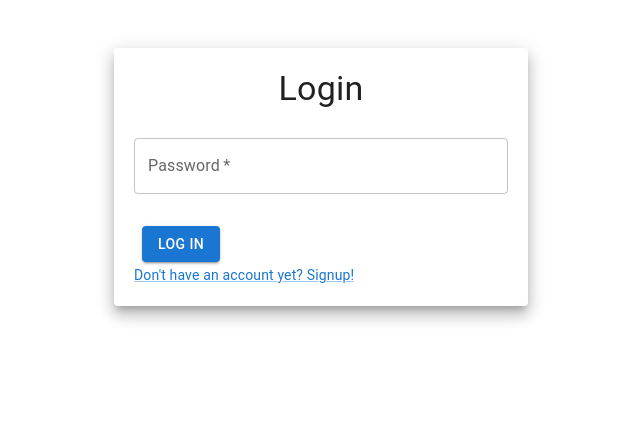
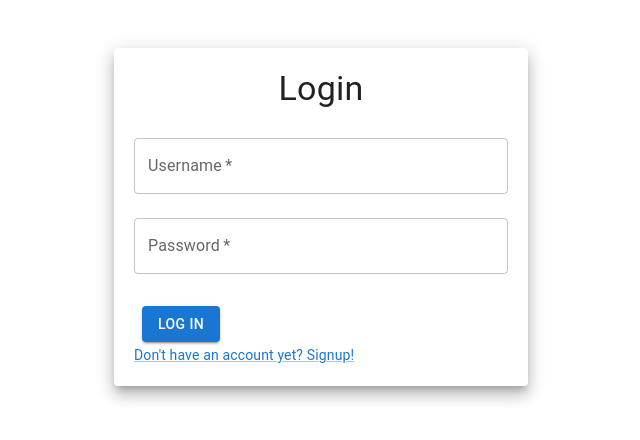
Before and after one commit to jurrewolff/volunteer-computing, a React (Create React App) app in the folder flask_react/: page /login in a window 1280 px wide. Shown: the top 440 px of the page, without its empty margins (250-890 px from the left). Built offline with nearby package versions, Linux system fonts and the light colour scheme.

Commit message:
Extra save: navigation functioning -> test on server

```diff
--- a/flask_react/src/Pages/Login.js
+++ b/flask_react/src/Pages/Login.js
@@ -12,78 +12,16 @@ import Typography from '@mui/material/Typography';
 import Container from '@mui/material/Container';
 import Grid from '@mui/material/Grid';
 import Link from '@mui/material/Link';
-import { GridWrapper } from '../Components/NavbarElements';
-import Button from '@mui/material/Button';
 // import Divider from '@mui/material/Divider';
 // import Box from '@mui/material/Box';
 
 
 
-// import ResponsiveAppBar from '../Components/Navbar2';
-// import PermanentDrawerLeft from '../Components/SideMenu';
-
 export default function Login() {
     const paperStyle = { padding: 20, width: '75%' }
 
-    const [error, setError] = useState(false);
-
-
     const [fname, setFname] = useState();
     const [pass, setPass] = useState();
-
-    const [clicked, setClicked] = useState(false)
-
-    const handleClick = () => {
-        return (
-            console.log("delete")
-        )
-    }
-
-    // const normalName (props) {
-    //     return (
-    // <TextField
-    //     margin="normal"
-    //     required
-    //     id="fname"
-    //     // ref={fNameRef}
-    //     fullWidth
-    //     label="Username"
-    //     variant="outlined"
-    //     onChange={(e) => setFname(e.target.value)}
-    // />
-    //     )
-    // }
-
-    const normalName = (props) => {
-        return (
-            console.log(props["0"].msg),
-            console.log(props["0"].state)
-            // console.log(Object.keys(props))
-
-            // <TextField
-            //     margin="normal"
-            //     required
-            //     id="fname"
-            //     // ref={fNameRef}
-            //     fullWidth
-            //     label={props.msg}
-            //     variant="outlined"
-            //     onChange={(e) => setFname(e.target.value)}
-            // />
-        )
-    }
-
-
-    const errorName = (props) => {
-        return (
-            <TextField
-                error
-                id="outlined-error"
-                label="Error"
-                defaultValue="Hello World"
-            />
-        )
-    }
 
     return (
         <Container component="main" maxWidth="sm" sx={{ mb: 4 }}>
@@ -93,9 +31,16 @@ export default function Login() {
                     sx={{ textAlign: 'center' }}>Login</Typography>
                 <Grid item xs={6}>
                     <Grid >
-                        {error ? errorName([{ msg: "test" }]) : normalName([{ msg: "test1", state: "notnice" }])}
-
-
+                        <TextField
+                            margin="normal"
+                            required
+                            id="fname"
+                            // ref={fNameRef}
+                            fullWidth
+                            label="Username"
+                            variant="outlined"
+                        // onChange={(e) => setFname(e.target.value)}
+                        />
                     </Grid>
                     <Grid >
                         <TextField
@@ -106,7 +51,7 @@ export default function Login() {
                             label="Password"
                             type="password"
                             autoComplete="current-password"
-                            onChange={(e) => setPass(e.target.value)}
+                        // onChange={(e) => setPass(e.target.value)}
                         />
                     </Grid>
                     <Grid alignitems="center">
```
